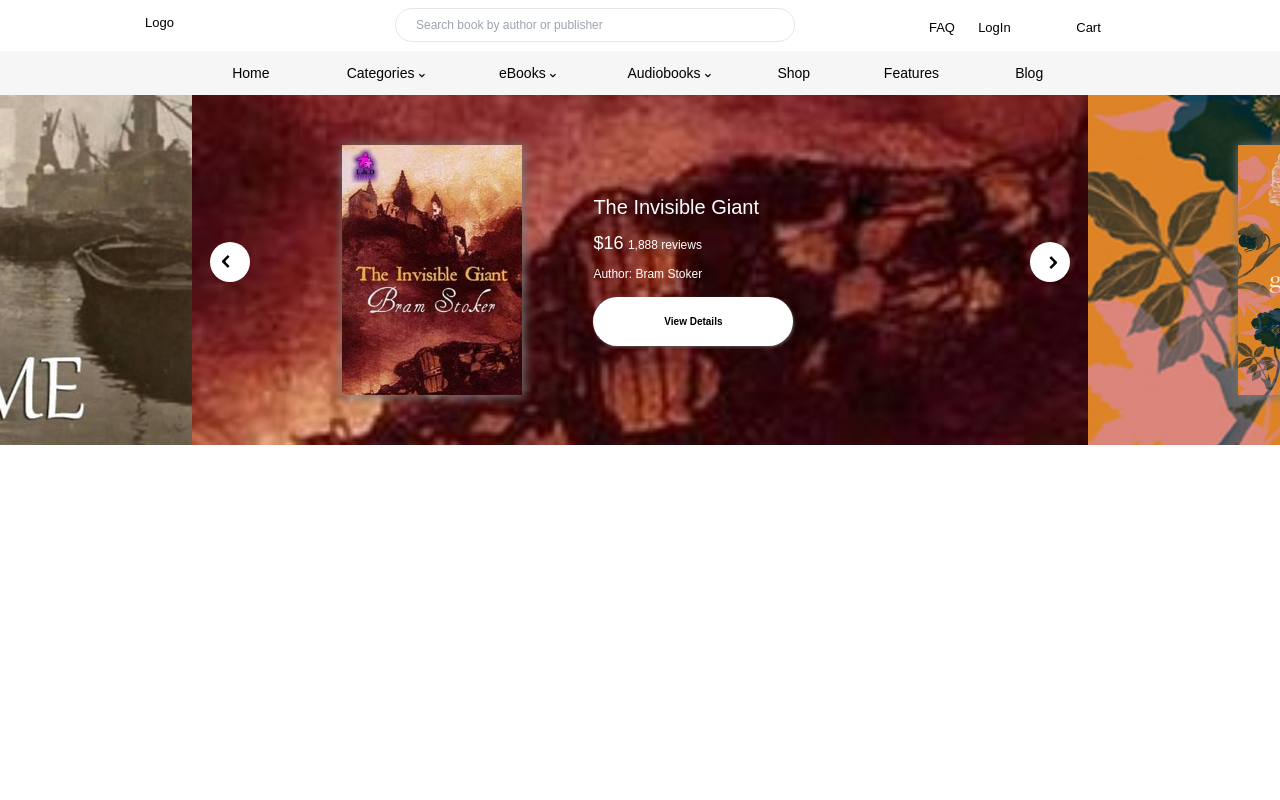
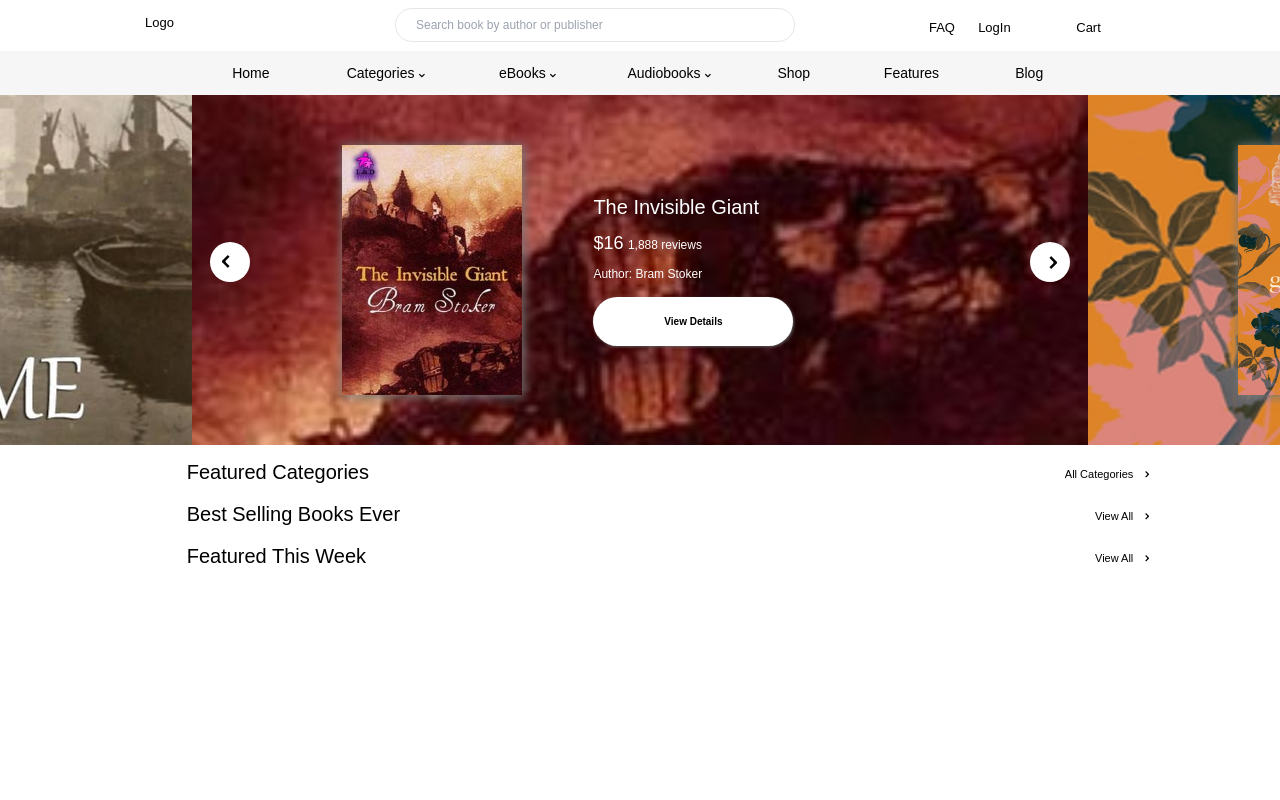
Before and after one commit to ug-tickets/AB-Web, a Next.js app: page / in a window 1280 px wide. Shown: the top 800 px of the page. Built offline with nearby package versions, Linux system fonts and the light colour scheme.

Commit message:
AB-15: Create footer and headings components

```diff
--- /dev/null
+++ b/components/footer/footer.js
@@ -0,0 +1,14 @@
+import React from "react";
+import clsx from "clsx";
+import styles from "./footer.module.css";
+import { MainBody } from "../shared/main-body";
+
+const Footer = () => {
+  return (
+    <div className={clsx(styles["footer"])}>
+      <MainBody>Footer is here</MainBody>
+    </div>
+  );
+};
+
+export { Footer };
--- /dev/null
+++ b/components/footer/footer.module.css
@@ -0,0 +1,6 @@
+.footer {
+  background-color: #00739a;
+  color: white;
+  height: auto;
+  min-height: 300px;
+}
--- /dev/null
+++ b/components/footer/index.js
@@ -0,0 +1 @@
+export { Footer } from "./footer";
--- /dev/null
+++ b/components/shared/headings/heading-component.js
@@ -0,0 +1,20 @@
+import React from "react";
+import clsx from "clsx";
+import styles from "./headings.module.css";
+
+const Headings = ({ options }) => {
+  return options ? (
+    <div className={clsx("flex justify-between ml-3 md:ml-20 mr-10 my-3")}>
+      <div className={styles["heading"]}>{options.heading}</div>
+      {options.allLinkUrl && (
+        <div className={styles["headingsLink"]}>
+          <a href={options.allLinkUrl}>{options.linkTxt}</a>
+        </div>
+      )}
+    </div>
+  ) : (
+    <></>
+  );
+};
+
+export { Headings };
--- /dev/null
+++ b/components/shared/headings/headings.module.css
@@ -0,0 +1,17 @@
+.heading {
+  font-size: 20px;
+}
+.headingsLink {
+  position: relative;
+  font-size: 11px;
+  cursor: pointer;
+  padding-top: 9px;
+}
+.headingsLink::after {
+  content: "\2303";
+  position: absolute;
+  right: -15px;
+  font-size: 15px;
+  top: 6.5px;
+  transform: rotate(90deg);
+}
--- /dev/null
+++ b/components/shared/headings/index.js
@@ -0,0 +1 @@
+export { Headings } from "./heading-component";
--- /dev/null
+++ b/components/shared/main-body/index.js
@@ -0,0 +1 @@
+export { MainBody } from "./main-body";
--- /dev/null
+++ b/components/shared/main-body/main-body.js
@@ -0,0 +1,11 @@
+import React from "react";
+import styles from "./main-body.module.css";
+import clsx from "clsx";
+
+const MainBody = ({ children }) => {
+  return (
+    <div className={clsx("md:w-10/12", styles["container"])}>{children}</div>
+  );
+};
+
+export { MainBody };
--- /dev/null
+++ b/components/shared/main-body/main-body.module.css
@@ -0,0 +1,4 @@
+.container {
+  height: 500px;
+  margin: 0 auto;
+}
--- a/package.json
+++ b/package.json
@@ -2,7 +2,7 @@
   "name": "ab-web",
   "private": true,
   "scripts": {
-    "dev": "next dev & json-server",
+    "dev": "next dev",
     "build": "next build",
     "start": "next start",
     "prettify": "prettier --config .prettierrc './**/**.{ts,tsx,js}' --write",
--- a/pages/index.js
+++ b/pages/index.js
@@ -3,8 +3,26 @@ import Head from "next/head";
 import styles from "../styles/Home.module.css";
 import { Header } from "../components/header";
 import { Slider } from "../components/slider";
+import { MainBody } from "../components/shared/main-body";
+import { Headings } from "../components/shared/headings";
+import { Footer } from "../components/footer";
 
-export default function Home({ header }) {
+export default function Home() {
+  const headerOptions1 = {
+    heading: "Featured Categories",
+    allLinkUrl: "/categories/book",
+    linkTxt: "All Categories",
+  };
+  const headerOptions2 = {
+    heading: "Best Selling Books Ever",
+    allLinkUrl: "/categories/book",
+    linkTxt: "View All",
+  };
+  const headerOptions3 = {
+    heading: "Featured This Week",
+    allLinkUrl: "/categories/book",
+    linkTxt: "View All",
+  };
   return (
     <>
       <Head>
@@ -19,11 +37,14 @@ export default function Home({ header }) {
       <div className={styles.container}>
         <main className={styles.main}>
           <Slider />
+          <MainBody>
+            <Headings options={headerOptions1} />
+            <Headings options={headerOptions2} />
+            <Headings options={headerOptions3} />
+          </MainBody>
         </main>
 
-        <footer className={styles.footer}>
-          <a href="#">Powered by AB</a>
-        </footer>
+        <Footer />
       </div>
     </>
   );
```
